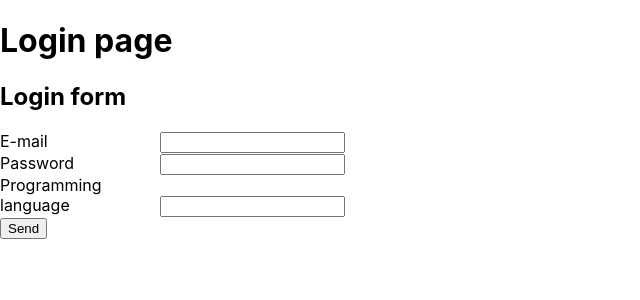
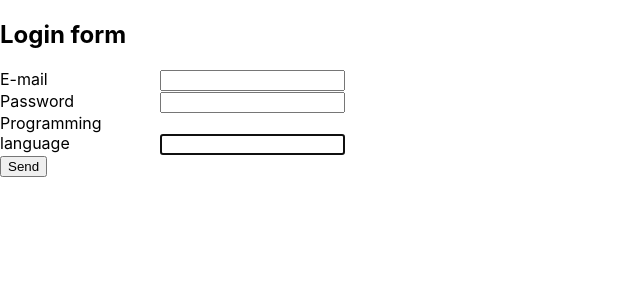
Before and after one commit to patrykomiotek/stapp, a React (Create React App) app: page / in a window 1280 px wide. Shown: the top 300 px of the page, without its empty margins (0-640 px from the left). Built offline with nearby package versions, Linux system fonts and the light colour scheme.

Commit message:
uncontrolled form

```diff
--- a/src/App.tsx
+++ b/src/App.tsx
@@ -4,13 +4,14 @@ import './App.css';
 // import { Text } from './components/Text';
 // import { LoginForm } from './components/LoginForm/LoginForm';
 // import { LoginForm } from './components/LoginForm';
-import { LoginPage } from './pages';
+import { LoginForm } from './components/LoginForm';
+// import { LoginPage } from './pages';
 
 const App = () => {
   return (
     <div className="App">
-      <LoginPage />
-      {/* <LoginForm /> */}
+      {/* <LoginPage /> */}
+      <LoginForm />
       {/* <Generator /> */}
       {/* <Text>Lorem ipsum #2</Text> */}
     </div>
--- /dev/null
+++ b/src/components/LoginForm/LoginForm.tsx
@@ -0,0 +1,82 @@
+import './LoginForm.css';
+import { useEffect, useRef, ChangeEventHandler, FormEvent, Dispatch, SetStateAction } from 'react';
+
+import type { User } from '../../types/User';
+
+type Props = {
+  readonly data?: User;
+  readonly setData?: Dispatch<SetStateAction<User>>;
+  // readonly handleSubmit: FormEventHandler;
+}
+
+const LoginForm = (props: Props) => {
+  const { data, setData }  = props;
+  const emailFieldRef = useRef<HTMLInputElement>(null);
+  const passwordFieldRef = useRef<HTMLInputElement>(null);
+  const languageFieldRef = useRef<HTMLInputElement>(null);
+
+  useEffect(() => {
+    if (languageFieldRef.current) {
+      languageFieldRef.current.focus();
+    }
+  }, []);
+
+  const handleSubmit = (event: FormEvent<HTMLElement>) => {
+    event.preventDefault();
+
+    const user: User = {
+      email: '',
+      password: '',
+      language: '',
+    }
+
+    if (languageFieldRef.current) {
+      if (languageFieldRef.current.value.includes('php')) {
+        languageFieldRef.current.style.border = '1px solid red';
+      }
+      user.language = languageFieldRef.current.value;
+    }
+
+    // Parent::handleSubmit(user)
+  }
+
+  return (
+    <div>
+      <h2>Login form</h2>
+      <form onSubmit={handleSubmit}>
+        <div>
+          <label htmlFor="email">E-mail</label>
+          <input
+            id="email"
+            ref={emailFieldRef}
+            type="text"
+            defaultValue={data?.email}
+          />
+        </div>
+        <div>
+          <label htmlFor="password">Password</label>
+          <input
+            id="password"
+            ref={passwordFieldRef}
+            type="password"
+            defaultValue={data?.password}
+          />
+        </div>
+        <div>
+          <label htmlFor="language">Programming language</label>
+          <input
+            id="language"
+            ref={languageFieldRef}
+            type="text"
+            defaultValue={data?.language}
+          />
+        </div>
+        <div>
+          <input type="submit" value="Send" />
+        </div>
+      </form>
+    </div>
+  );
+}
+
+export { LoginForm };
--- a/src/components/LoginForm/index.ts
+++ b/src/components/LoginForm/index.ts
@@ -1 +1,2 @@
 export { LoginFormControlled } from './LoginForm.controlled';
+export { LoginForm } from './LoginForm';
```
